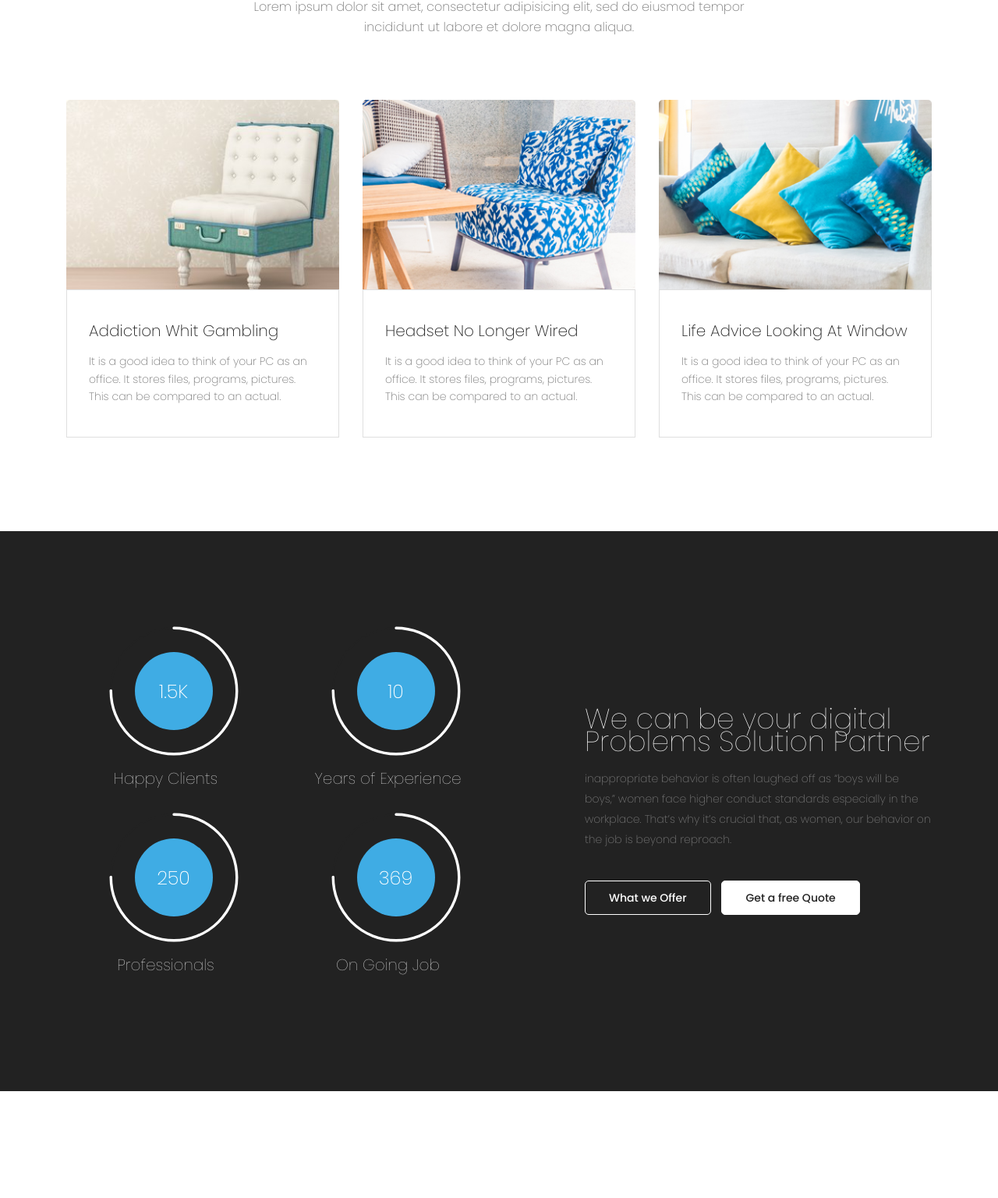
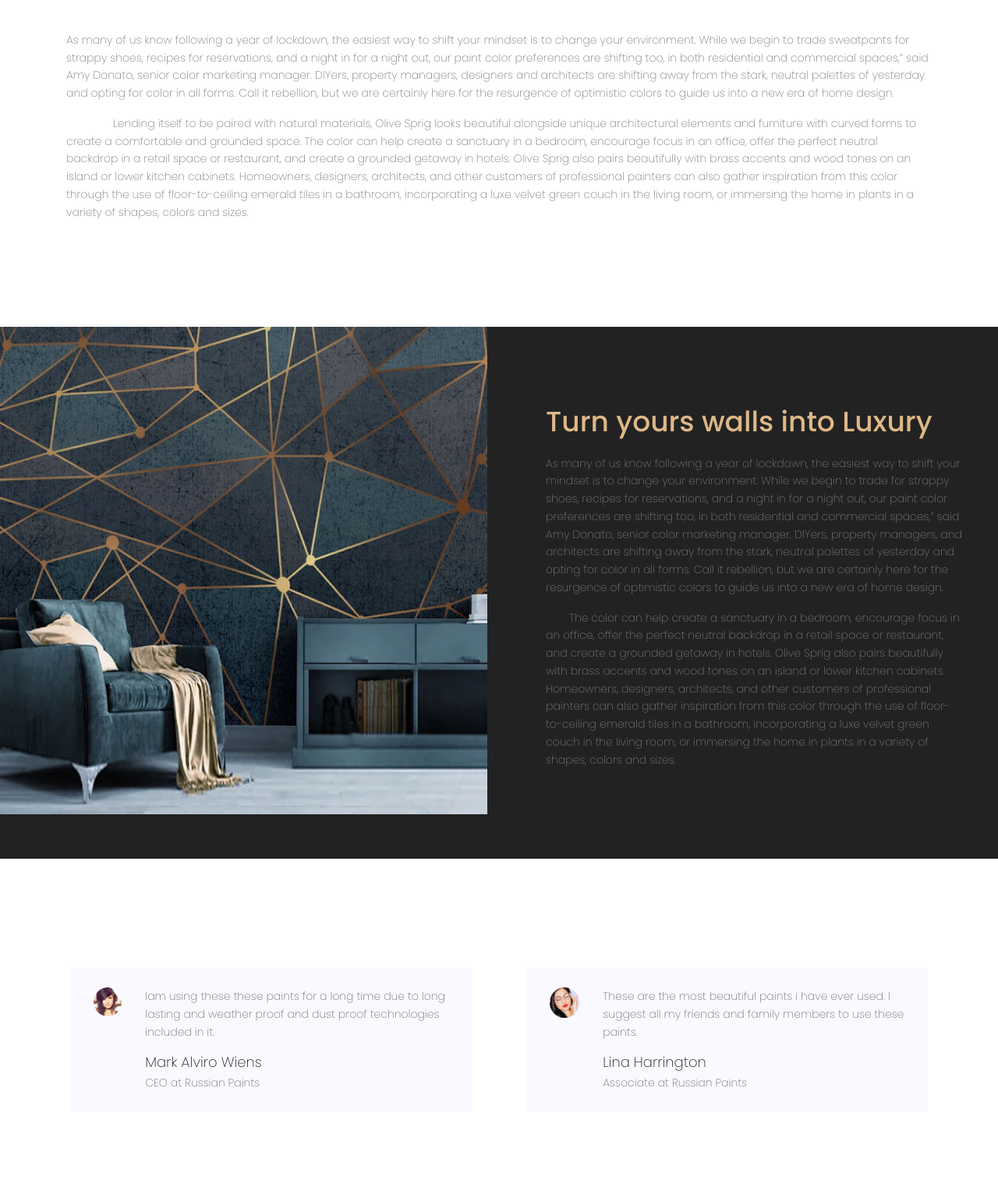
Before and after one commit to achyuthkodalipages/vgs-paints, a plain HTML site: page about.html in a window 1280 px wide. Shown: the part 754-2290 px from the top of the page at 78% size. Drawn offline with nearby package versions, Linux system fonts and the light colour scheme; some packages are replaced by stand-ins of ours; a web font is replaced by a local one.

Commit message:
Created About page

```diff
--- a/about.html
+++ b/about.html
@@ -4,7 +4,7 @@
 
 <meta name="viewport" content="width=device-width, initial-scale=1, shrink-to-fit=no">
 
-<link rel="shortcut icon" href="img/xfav.png.pagespeed.ic.OjBFGbwBdr.png">
+<link rel="shortcut icon" href="img/paints/logo.jpg">
 
 <meta name="author" content="colorlib">
 
@@ -38,12 +38,12 @@
 <ul>
 <li><a href="about.html#"><i class="fa fa-facebook"></i></a></li>
 <li><a href="about.html#"><i class="fa fa-twitter"></i></a></li>
-<li><a href="about.html#"><i class="fa fa-dribbble"></i></a></li>
-<li><a href="about.html#"><i class="fa fa-behance"></i></a></li>
+<li><a href="about.html#"><i class="fa fa-youtube"></i></a></li>
+<li><a href="about.html#"><i class="fa fa-instagram"></i></a></li>
 </ul>
 <ul>
 <li>
-<a href="about.html#">Get free Quote</a>
+<a href="about.html#">Get Colour Quote</a>
 </li>
 </ul>
 </div>
@@ -96,141 +96,53 @@ About Us</a></p>
 </div>
 </section>
 
-
 <section class="latest-news-area section-gap">
 <div class="container">
 <div class="row justify-content-center">
 <div class="col-lg-12">
-<div class="main-title text-center">
-<h1>Latest News from all categories</h1>
-<p>Lorem ipsum dolor sit amet, consectetur adipisicing elit, sed do eiusmod tempor incididunt ut labore et dolore magna
-aliqua.
-</p>
+<div class="text-center" style="margin-bottom: 50px;">
+<h1 style="font-weight: 500; color: rgb(235, 41, 41); text-decoration: underline;">About Us</h1>
 </div>
 </div>
 </div>
 <div class="row">
-<div class="col-lg-4 col-md-6">
-<div class="single-news card">
-<img class="card-top-img" src="img/news/xn1.jpg.pagespeed.ic.IF_5XY29US.jpg" alt="Card image cap" data-pagespeed-url-hash="4091201535" onload="pagespeed.CriticalImages.checkImageForCriticality(this);">
-<div class="card-body">
-<h4 class="card-title">
-<a href="about.html#">
-Addiction Whit Gambling
-</a>
-</h4>
-<p class="card-text">It is a good idea to think of your PC as an office. It stores files, programs, pictures. This
-can be compared to an actual.</p>
-</div>
-</div>
-</div>
-<div class="col-lg-4 col-md-6">
-<div class="single-news card">
-<img class="card-top-img" src="img/news/xn2.jpg.pagespeed.ic.EpIBm2yNGP.jpg" alt="Card image cap" data-pagespeed-url-hash="90734160" onload="pagespeed.CriticalImages.checkImageForCriticality(this);">
-<div class="card-body">
-<h4 class="card-title">
-<a href="about.html#">
-Headset No Longer Wired
-</a>
-</h4>
-<p class="card-text">It is a good idea to think of your PC as an office. It stores files, programs, pictures. This
-can be compared to an actual.</p>
-</div>
-</div>
-</div>
-<div class="col-lg-4 col-md-6">
-<div class="single-news card">
-<img class="card-top-img" src="img/news/xn3.jpg.pagespeed.ic.G8V3QHhu7h.jpg" alt="Card image cap" data-pagespeed-url-hash="385234081" onload="pagespeed.CriticalImages.checkImageForCriticality(this);">
-<div class="card-body">
-<h4 class="card-title">
-<a href="about.html#">
-Life Advice Looking At Window
-</a>
-</h4>
-<p class="card-text">It is a good idea to think of your PC as an office. It stores files, programs, pictures. This
-can be compared to an actual.</p>
-</div>
-</div>
+  <div class="col-lg-12">
+    <p style="color: gray;">As many of us know following a year of lockdown, the easiest way to shift your mindset is to change your environment. While we begin to trade sweatpants for strappy shoes, recipes for reservations,
+      and a night in for a night out, our paint color preferences are shifting too, in both residential and commercial spaces,” said Amy Donato, senior color marketing manager.
+      DIYers, property managers, designers and architects are shifting away from the stark, neutral palettes of yesterday and opting for color in all forms. Call it rebellion, but we are certainly here for the
+      resurgence of optimistic colors to guide us into a new era of home design.
+    </p>
+    <p style="text-indent: 60px; color: gray;">Lending itself to be paired with natural materials, Olive Sprig looks beautiful alongside unique architectural elements and furniture with curved forms to create a comfortable and grounded space.
+      The color can help create a sanctuary in a bedroom, encourage focus in an office, offer the perfect neutral backdrop in a retail space or restaurant, and create a grounded getaway in hotels.
+      Olive Sprig also pairs beautifully with brass accents and wood tones on an island or lower kitchen cabinets. Homeowners, designers, architects, and other customers of professional painters can also gather inspiration from this color through the use of floor-to-ceiling emerald tiles in a bathroom,
+       incorporating a luxe velvet green couch in the living room, or immersing the home in plants in a variety of shapes, colors and sizes.</p>
   </div>
 </div>
 </div>
 </section>
 
 
-<section class="our-offer-area section-gap">
-<div class="container">
-<div class="row align-items-center">
+<section class="our-offer-area">
+<div class="container-fluid">
+<div class="row">
+  <div class="col-lg-12">
+    <div class="row">
       <div class="col-lg-6">
-<div class="row">
-<div class="col-lg-6 col-md-6 mb-30">
-<div class="single-circle">
-<div class="single-item">
-<div class="progressBar progressBar--animateText" data-progress="75">
-<svg class="progressBar-contentCircle" viewBox="0 0 200 200">
-<circle transform="rotate(-90, 100, 100)" class="progressBar-background" cx="100" cy="100" r="95" />
-<circle transform="rotate(-90, 100, 100)" class="progressBar-circle" cx="100" cy="100" r="95" />
-</svg>
-<span class="progressBar-percentage progressBar-percentage-count">1.5K</span>
+        <img src="img/paints/Geometric wall paint designs (8).jpg" class="img-fluid w-100">
       </div>
-</div>
-<h4>Happy Clients</h4>
-</div>
-</div>
-<div class="col-lg-6 col-md-6 mb-30">
-<div class="single-circle">
-<div class="single-item">
-<div class="progressBar progressBar--animateText" data-progress="75">
-<svg class="progressBar-contentCircle" viewBox="0 0 200 200">
-<circle transform="rotate(-90, 100, 100)" class="progressBar-background" cx="100" cy="100" r="95" />
-<circle transform="rotate(-90, 100, 100)" class="progressBar-circle" cx="100" cy="100" r="95" />
-</svg>
-<span class="progressBar-percentage progressBar-percentage-count">10</span>
-</div>
-</div>
-<h4>Years of Experience</h4>
-</div>
-</div>
-<div class="col-lg-6 col-md-6 mb-30">
-<div class="single-circle">
-<div class="single-item">
-<div class="progressBar progressBar--animateText" data-progress="75">
-<svg class="progressBar-contentCircle" viewBox="0 0 200 200">
-<circle transform="rotate(-90, 100, 100)" class="progressBar-background" cx="100" cy="100" r="95" />
-<circle transform="rotate(-90, 100, 100)" class="progressBar-circle" cx="100" cy="100" r="95" />
-</svg>
-<span class="progressBar-percentage progressBar-percentage-count">250</span>
-</div>
-</div>
-<h4>Professionals</h4>
-</div>
-</div>
-<div class="col-lg-6 col-md-6 mb-30">
-<div class="single-circle">
-<div class="single-item">
-<div class="progressBar progressBar--animateText" data-progress="75">
-<svg class="progressBar-contentCircle" viewBox="0 0 200 200">
-<circle transform="rotate(-90, 100, 100)" class="progressBar-background" cx="100" cy="100" r="95" />
-<circle transform="rotate(-90, 100, 100)" class="progressBar-circle" cx="100" cy="100" r="95" />
-</svg>
-<span class="progressBar-percentage progressBar-percentage-count">369</span>
-</div>
-</div>
-<h4>On Going Job</h4>
-</div>
-</div>
-</div>
-</div>
-<div class="offset-lg-1 col-lg-5">
-<div class="row justify-content-center">
-<div class="col-lg-12">
-<div class="main-title text-left">
-<h1>We can be your digital Problems Solution Partner</h1>
-<p>inappropriate behavior is often laughed off as “boys will be boys,” women face higher conduct standards especially
-in the workplace. That’s why it’s crucial that, as women, our behavior on the job is beyond reproach.
+      <div class="col-lg-6" style="padding: 100px 60px;">
+        <h1 style="color: burlywood; font-weight: 500;padding-bottom: 20px;">Turn yours walls into Luxury</h1>
+        <p>
+          As many of us know following a year of lockdown, the easiest way to shift your mindset is to change your environment. While we begin to trade for strappy shoes, recipes for reservations,
+      and a night in for a night out, our paint color preferences are shifting too, in both residential and commercial spaces,” said Amy Donato, senior color marketing manager.
+      DIYers, property managers, and architects are shifting away from the stark, neutral palettes of yesterday and opting for color in all forms. Call it rebellion, but we are certainly here for the
+      resurgence of optimistic colors to guide us into a new era of home design.
         </p>
-<a href="about.html#" class="primary-btn offer-btn mr-10">What we Offer</a>
-<a href="about.html#" class="primary-btn quote-btn">Get a free Quote</a>
-</div>
+        <p style="text-indent: 30px;">
+          The color can help create a sanctuary in a bedroom, encourage focus in an office, offer the perfect neutral backdrop in a retail space or restaurant, and create a grounded getaway in hotels.
+          Olive Sprig also pairs beautifully with brass accents and wood tones on an island or lower kitchen cabinets. Homeowners, designers, architects, and other customers of professional painters can also gather inspiration from this color through the use of floor-to-ceiling emerald tiles in a bathroom,
+           incorporating a luxe velvet green couch in the living room, or immersing the home in plants in a variety of shapes, colors and sizes.
+        </p>
       </div>
     </div>
   </div>
@@ -249,11 +161,11 @@ in the workplace. That’s why it’s crucial that, as women, our behavior on th
 </div>
 <div class="desc">
 <p>
-Accessories Here you can find the best computer accessory for your laptop, monitor, printer, scanner, speaker, projector,
-hardware.
+  Iam using these these paints for a long time due to long lasting and weather proof and dust proof
+  technologies included in it.
 </p>
 <h4 mt-30>Mark Alviro Wiens</h4>
-<p class="mb-0">CEO at Google</p>
+<p class="mb-0">CEO at Russian Paints</p>
 </div>
 </div>
 <div class="single-testimonial item d-flex flex-row">
@@ -262,11 +174,11 @@ hardware.
 </div>
 <div class="desc">
 <p>
-Hypnosis quit smoking methods maintain caused quite world over the last two decades. There is a lot of argument pertaining
-to
+  These are the most beautiful paints i have ever used. I suggest all my friends and family members
+  to use these paints.
 </p>
 <h4 mt-30>Lina Harrington</h4>
-<p class="mb-0">CEO at Google</p>
+<p class="mb-0">Associate at Russian Paints</p>
 </div>
 </div>
 <div class="single-testimonial item d-flex flex-row">
@@ -308,33 +220,17 @@ to
 <div class="single-footer-widget">
 <h6>Top Products</h6>
 <ul class="footer-nav">
-<li><a href="about.html#">Managed Website</a></li>
-<li><a href="about.html#">Manage Reputation</a></li>
-<li><a href="about.html#">Power Tools</a></li>
-<li><a href="about.html#">Marketing Service</a></li>
+<li><a href="about.html#">Exterior Emulsions</a></li>
+<li><a href="about.html#">Interior Emulsions</a></li>
+<li><a href="about.html#">Cement Primer</a></li>
+<li><a href="about.html#">Acryclic Distemper</a></li>
 </ul>
 </div>
 </div>
 <div class="col-lg-6 col-md-6">
 <div class="single-footer-widget newsletter">
 <h6>Newsletter</h6>
-<p>You can trust us. we only send promo offers, not a single spam.</p>
-<div id="mc_embed_signup">
-<form target="_blank" novalidate action="https://spondonit.us12.list-manage.com/subscribe/post?u=1462626880ade1ac87bd9c93a&amp;id=92a4423d01" class="form-inline">
-<div class="form-group row" style="width: 100%">
-<div class="col-lg-8 col-md-12">
-<input name="EMAIL" placeholder="Your Email Address" onfocus="this.placeholder = ''" onblur="this.placeholder = 'Your Email Address'" required type="email">
-<div style="position: absolute; left: -5000px;">
-<input name="b_36c4fd991d266f23781ded980_aefe40901a" tabindex="-1" value="" type="text">
-</div>
-</div>
-<div class="col-lg-4 col-md-12">
-<button class="nw-btn primary-btn">Subscribe<span class="lnr lnr-arrow-right"></span></button>
-</div>
-</div>
-<div class="info"></div>
-</form>
-</div>
+<p>You can trust us for the best colour combinations.</p>
 </div>
 </div>
 <div class="col-lg-3  col-md-12">
@@ -355,14 +251,14 @@ to
 </div>
 <div class="footer-bottom d-flex justify-content-between align-items-center flex-wrap">
 <p class="col-lg-8 col-sm-12 footer-text m-0">
-Copyright &copy;<script>document.write(new Date().getFullYear());</script> All rights reserved | This template is made with <i class="fa fa-heart-o" aria-hidden="true"></i> by <a href="https://colorlib.com" target="_blank">Colorlib</a>
+Copyright &copy;<script>document.write(new Date().getFullYear());</script> All rights reserved | This template is made with <i class="fa fa-heart-o" aria-hidden="true"></i> by <a href="http://vgspaints.com/" target="_blank">VGS Paints</a>
 
 </p>
 <div class="footer-social d-flex align-items-center">
 <a href="about.html#"><i class="fa fa-facebook"></i></a>
 <a href="about.html#"><i class="fa fa-twitter"></i></a>
-<a href="about.html#"><i class="fa fa-dribbble"></i></a>
-<a href="about.html#"><i class="fa fa-behance"></i></a>
+<a href="about.html#"><i class="fa fa-youtube"></i></a>
+<a href="about.html#"><i class="fa fa-instagram"></i></a>
 </div>
 </div>
 </div>
```
Also changed, not shown: contact.html (+12 -28 lines), index.html (+6 -6 lines), portfolio.html (+11 -33 lines), img/paints/Geometric wall paint designs (8).jpg (added), img/paints/texture-design-paint-500x500.jpg (added). Lines whose indentation alone changed are shown as unchanged.
